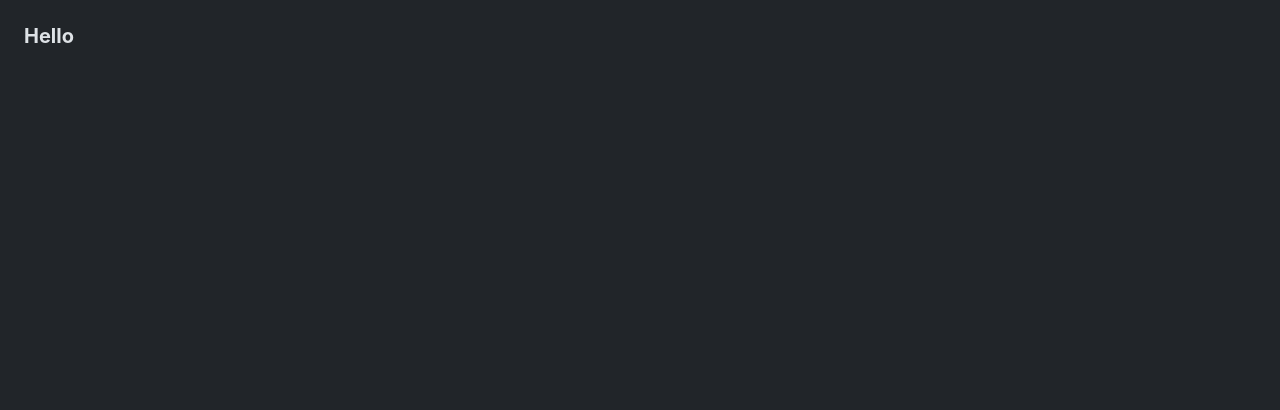
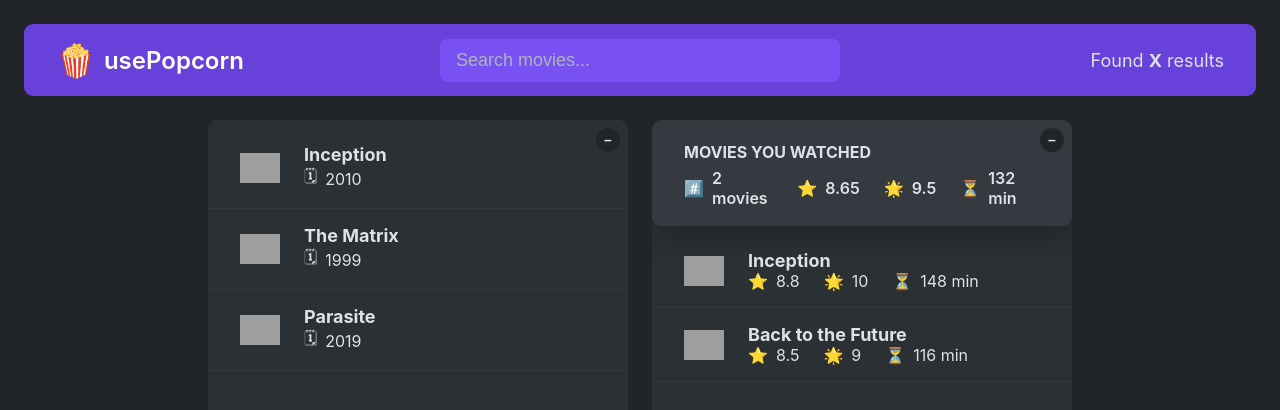
Before and after one commit to iamsabitak/usePopcorn-05, a React (Create React App) app: page / in a window 1280 px wide. Shown: the top 410 px of the page. Built offline with nearby package versions, Linux system fonts and the light colour scheme; grey boxes are pictures that could not be loaded.

Commit message:
spllited the components

```diff
--- a/src/App.js
+++ b/src/App.js
@@ -1,11 +1,226 @@
-import React from 'react'
+import { useState } from "react";
 
-function App() {
+const tempMovieData = [
+  {
+    imdbID: "tt1375666",
+    Title: "Inception",
+    Year: "2010",
+    Poster:
+      "https://m.media-amazon.com/images/M/MV5BMjAxMzY3NjcxNF5BMl5BanBnXkFtZTcwNTI5OTM0Mw@@._V1_SX300.jpg",
+  },
+  {
+    imdbID: "tt0133093",
+    Title: "The Matrix",
+    Year: "1999",
+    Poster:
+      "https://m.media-amazon.com/images/M/MV5BNzQzOTk3OTAtNDQ0Zi00ZTVkLWI0MTEtMDllZjNkYzNjNTc4L2ltYWdlXkEyXkFqcGdeQXVyNjU0OTQ0OTY@._V1_SX300.jpg",
+  },
+  {
+    imdbID: "tt6751668",
+    Title: "Parasite",
+    Year: "2019",
+    Poster:
+      "https://m.media-amazon.com/images/M/MV5BYWZjMjk3ZTItODQ2ZC00NTY5LWE0ZDYtZTI3MjcwN2Q5NTVkXkEyXkFqcGdeQXVyODk4OTc3MTY@._V1_SX300.jpg",
+  },
+];
+
+const tempWatchedData = [
+  {
+    imdbID: "tt1375666",
+    Title: "Inception",
+    Year: "2010",
+    Poster:
+      "https://m.media-amazon.com/images/M/MV5BMjAxMzY3NjcxNF5BMl5BanBnXkFtZTcwNTI5OTM0Mw@@._V1_SX300.jpg",
+    runtime: 148,
+    imdbRating: 8.8,
+    userRating: 10,
+  },
+  {
+    imdbID: "tt0088763",
+    Title: "Back to the Future",
+    Year: "1985",
+    Poster:
+      "https://m.media-amazon.com/images/M/MV5BZmU0M2Y1OGUtZjIxNi00ZjBkLTg1MjgtOWIyNThiZWIwYjRiXkEyXkFqcGdeQXVyMTQxNzMzNDI@._V1_SX300.jpg",
+    runtime: 116,
+    imdbRating: 8.5,
+    userRating: 9,
+  },
+];
+
+function Navbar() {
   return (
-    <div>
-      <h1>Hello </h1>
+    <nav className="nav-bar">
+      <Logo />
+      <Search />
+      <Result />
+    </nav>
+  );
+}
+function Result() {
+  return (
+    <p className="num-results">
+      Found <strong>X</strong> results
+    </p>
+  );
+}
+function Logo() {
+  return (
+    <div className="logo">
+      <span role="img">🍿</span>
+      <h1>usePopcorn</h1>
     </div>
+  );
+}
+function Search() {
+  const [query, setQuery] = useState("");
+  return (
+    <input
+      className="search"
+      type="text"
+      placeholder="Search movies..."
+      value={query}
+      onChange={(e) => setQuery(e.target.value)}
+    />
+  );
+}
+const average = (arr) =>
+  arr.reduce((acc, cur, i, arr) => acc + cur / arr.length, 0);
+
+export default function App() {
+  return (
+    <>
+      <Navbar />
+      <Main />
+    </>
+  );
+}
+function Main() {
+  return (
+    <main className="main">
+      <ListBox />
+      <WatchedBox />
+    </main>
+  );
+}
+function ListBox() {
+  const [isOpen1, setIsOpen1] = useState(true);
+  return (
+    <div className="box">
+      <button
+        className="btn-toggle"
+        onClick={() => setIsOpen1((open) => !open)}
+      >
+        {isOpen1 ? "–" : "+"}
+      </button>
+      {isOpen1 && <MoviesList />}
+    </div>
+  );
+}
+function MoviesList() {
+  const [movies, setMovies] = useState(tempMovieData);
+  return (
+    <ul className="list">
+      {movies?.map((movie) => (
+        <Movie movie={movie} key={movie.imdbID} />
+      ))}
+    </ul>
+  );
+}
+function Movie({ movie }) {
+  return (
+    <li>
+      <img src={movie.Poster} alt={`${movie.Title} poster`} />
+      <h3>{movie.Title}</h3>
+      <div>
+        <p>
+          <span>🗓</span>
+          <span>{movie.Year}</span>
+        </p>
+      </div>
+    </li>
+  );
+}
+function WatchedBox() {
+  const [watched, setWatched] = useState(tempWatchedData);
+
+  const [isOpen2, setIsOpen2] = useState(true);
+  return (
+    <div className="box">
+      <button
+        className="btn-toggle"
+        onClick={() => setIsOpen2((open) => !open)}
+      >
+        {isOpen2 ? "–" : "+"}
+      </button>
+      {isOpen2 && (
+        <>
+          <WatchedSummary watched={watched} />
+
+          <WatchedMoviesList watched={watched} />
+        </>
+      )}
+    </div>
+  );
+}
+
+function WatchedSummary({ watched }) {
+  const avgImdbRating = average(watched.map((movie) => movie.imdbRating));
+  const avgUserRating = average(watched.map((movie) => movie.userRating));
+  const avgRuntime = average(watched.map((movie) => movie.runtime));
+  return (
+    <div className="summary">
+      <h2>Movies you watched</h2>
+      <div>
+        <p>
+          <span>#️⃣</span>
+          <span>{watched.length} movies</span>
+        </p>
+        <p>
+          <span>⭐️</span>
+          <span>{avgImdbRating}</span>
+        </p>
+        <p>
+          <span>🌟</span>
+          <span>{avgUserRating}</span>
+        </p>
+        <p>
+          <span>⏳</span>
+          <span>{avgRuntime} min</span>
+        </p>
+      </div>
+    </div>
+  );
+}
+
+function WatchedMoviesList({ watched }) {
+  return (
+    <ul className="list">
+      {watched.map((movie) => (
+        <WatchedMovie movie={movie} />
+      ))}
+    </ul>
+  );
+}
+
+function WatchedMovie({movie}){
+  return(
+    <li key={movie.imdbID}>
+          <img src={movie.Poster} alt={`${movie.Title} poster`} />
+          <h3>{movie.Title}</h3>
+          <div>
+            <p>
+              <span>⭐️</span>
+              <span>{movie.imdbRating}</span>
+            </p>
+            <p>
+              <span>🌟</span>
+              <span>{movie.userRating}</span>
+            </p>
+            <p>
+              <span>⏳</span>
+              <span>{movie.runtime} min</span>
+            </p>
+          </div>
+        </li>
   )
 }
-
-export default App
```
Also changed, not shown: src/App.css (deleted, +0 -38 lines).
